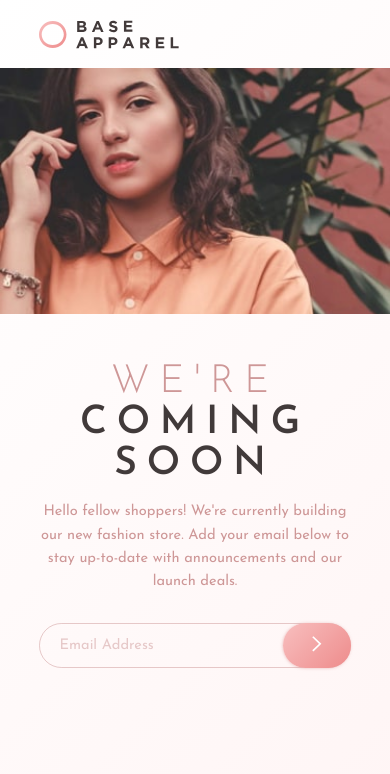
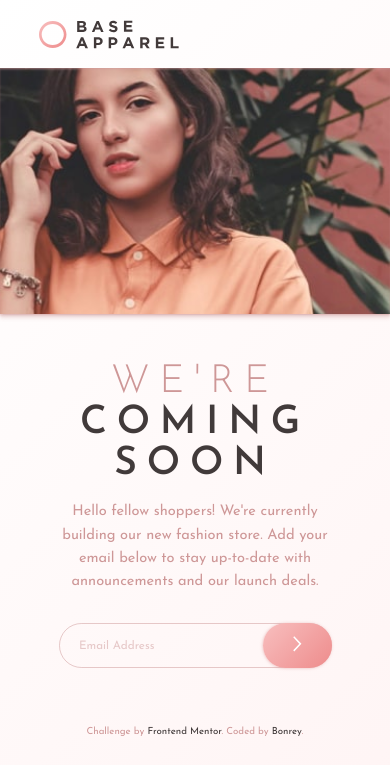
Before and after one commit to Bonrey/Frontend, a React (Create React App) app in the folder React/base-apparel-coming-soon-page/: page / in a window 390 px wide. Shown: the top 774 px of the page. Built offline with nearby package versions, Linux system fonts and the light colour scheme.

Commit message:
final improvements

```diff
--- a/React/base-apparel-coming-soon-page/src/App.js
+++ b/React/base-apparel-coming-soon-page/src/App.js
@@ -1,4 +1,4 @@
-import React, {useState, useEffect} from 'react';
+import React from 'react';
 import './App.scss';
 
 import Logo from './components/Logo';
@@ -7,27 +7,16 @@ import Form from './components/Form';
 import Attribution from './components/Attribution';
 
 function App() {
-  const [width, setWidth] = useState(window.outerWidth);
-
-  useEffect(() => {
-    const updateWidth = () => {
-      setWidth(window.outerWidth);
-    };
-
-    window.addEventListener("resize", updateWidth);
-    return () => window.removeEventListener("resize", updateWidth)
-  }, []);
-
   return (
-    <div className={width <= 700 ? "WrapperMobile" : "WrapperDesktop"}>
-      <main className={width <= 700 ? "MainMobile" : "MainDesktop"}>
+    <div className="Wrapper">
+      <main className="Main">
         <div className="MainContent">
           <Logo />
           <Header />
           <Form />
         </div>
       </main>
-      {/*<Attribution />*/}
+      <Attribution />
     </div>
   );
 }
--- a/React/base-apparel-coming-soon-page/src/App.scss
+++ b/React/base-apparel-coming-soon-page/src/App.scss
@@ -1,5 +1,6 @@
 @import "styles/base";
 @import "styles/wrappers";
+@import "styles/components/popup";
 @import "styles/components/logo";
 @import "styles/components/header";
 @import "styles/components/form";
--- a/React/base-apparel-coming-soon-page/src/components/Attribution.js
+++ b/React/base-apparel-coming-soon-page/src/components/Attribution.js
@@ -4,8 +4,8 @@ export default function Attribution() {
   return (
     <footer>
       <p className="attribution">
-        Challenge by <a href="https://www.frontendmentor.io?ref=challenge" target="_blank">Frontend Mentor</a>.
-        Coded by <a href="#">Bonrey</a>.
+        Challenge by <a href="https://www.frontendmentor.io?ref=challenge" rel="noopener noreferrer" target="_blank">Frontend Mentor</a>.
+        Coded by <a href="https://github.com/Bonrey" rel="noopener noreferrer" target="_blank">Bonrey</a>.
       </p>
     </footer>
   );
--- a/React/base-apparel-coming-soon-page/src/components/Form.js
+++ b/React/base-apparel-coming-soon-page/src/components/Form.js
@@ -1,11 +1,13 @@
 import React from 'react';
 import iconArrow from '../assets/images/icon-arrow.svg';
 import errorIcon from '../assets/images/icon-error.svg';
+import Popup from "./Popup";
 
 export default class Form extends React.Component {
   constructor(props) {
     super(props);
     this.state = {
+      emailSent: '',
       email: '',
       validInput: true
     };
@@ -15,15 +17,15 @@ export default class Form extends React.Component {
   }
 
   handleChange(event) {
-    this.setState({ email: event.target.value, validInput: true });
+    this.setState({ emailSent: '', email: event.target.value, validInput: true });
   }
 
   handleClick(event) {
     event.preventDefault();
     if (!/\w+@\w+\.\w+/.test(this.state.email)) {
-      this.setState({ email: 'janeappleseed@email.com', validInput: false });
+      this.setState({ emailSent: '', email: 'janeappleseed@email.com', validInput: false });
     } else {
-      this.setState({ email: '', validInput: true });
+      this.setState({ emailSent: this.state.email, email: '', validInput: true });
     }
   }
 
@@ -34,6 +36,7 @@ export default class Form extends React.Component {
           type="text"
           placeholder="Email Address"
           value={this.state.email}
+          maxLength="60"
           onChange={this.handleChange}
           className={this.state.validInput ? "DefaultBorder" : "ErrorBorder"}
         />
@@ -46,6 +49,10 @@ export default class Form extends React.Component {
           <p className="ErrorLabel">Please provide a valid email</p>
         </div>
         }
+        <Popup
+          classNames={`Popup ${this.state.emailSent ? "AnimatedPopup" : ""}`}
+          email={this.state.emailSent}
+        />
       </form>
     );
   }
--- a/React/base-apparel-coming-soon-page/src/components/Popup.js
+++ b/React/base-apparel-coming-soon-page/src/components/Popup.js
@@ -1,9 +1,7 @@
 import React from 'react';
 
-export default function Popup() {
-  return (
-    <div className="Popup">
-      <span></span>
-    </div>
-  );
+export default class Popup extends React.Component {
+  render() {
+    return <p className={this.props.classNames}>{this.props.email} added.</p>;
+  }
 }
--- a/React/base-apparel-coming-soon-page/src/styles/_base.scss
+++ b/React/base-apparel-coming-soon-page/src/styles/_base.scss
@@ -25,5 +25,8 @@ html {
 
 body {
   min-height: 100vh;
-  height: 100vh;
+
+  @media only screen and (max-height: 500px) {
+    height: 500px;
+  }
 }
--- a/React/base-apparel-coming-soon-page/src/styles/_wrappers.scss
+++ b/React/base-apparel-coming-soon-page/src/styles/_wrappers.scss
@@ -2,13 +2,13 @@
 
 #root {
   height: 100%;
+  position: relative;
 }
 
-.WrapperDesktop {
+.Wrapper {
   background: $bg-gradient;
   width: 55vw;
   height: 100%;
-  min-height: 50rem;
 
   &::after {
     content: "";
@@ -19,35 +19,23 @@
     background-size: cover;
     width: 45vw;
     height: 100%;
-    min-height: 50rem;
+    box-shadow: -0.1rem 0 0.1rem hsla(0, 36%, 70%, 0.3),
+                -0.2rem 0 0.2rem hsla(0, 36%, 70%, 0.3),
+                -0.4rem 0 0.4rem hsla(0, 36%, 70%, 0.3);
   }
 }
 
-.WrapperMobile {
-  background: $bg-gradient;
-  padding-top: calc(7rem + 63vw); // Logo + Bg Image
-  min-height: calc(100% - 7rem - 63vw);
-
-  &::after {
-    content: "";
-    position: absolute;
-    top: 7rem;
-    background: url("../assets/images/hero-mobile.jpg") no-repeat top;
-    background-size: cover;
-    width: 100%;
-    height: 63vw;
-  }
-}
-
-.MainDesktop {
+.Main {
   background: url("../assets/images/bg-pattern-desktop.svg") center center;
   background-size: cover;
   width: 100%;
   height: 100%;
+  min-height: 100vh;
 
   .MainContent {
     margin: 0 auto;
     height: 100%;
+    min-height: 100vh;
     width: 27rem;
     max-width: 90%;
     display: flex;
@@ -56,13 +44,40 @@
   }
 }
 
-.MainMobile {
-  width: 100%;
-  text-align: center;
+@media only screen and (max-width: 700px) {
+  .Wrapper {
+    width: 100%;
+    background: $bg-gradient;
+    padding-top: calc(7rem + 63vw); // Logo + Bg Image
+    min-height: calc(100% - 7rem - 63vw);
 
-  .MainContent {
+    &::after {
+      content: "";
+      position: absolute;
+      top: 7rem;
+      background: url("../assets/images/hero-mobile.jpg") no-repeat top;
+      background-size: cover;
+      width: 100%;
+      height: 63vw;
+      box-shadow: 0 0.1rem 0.1rem hsla(0, 36%, 70%, 0.3),
+                  0 0.2rem 0.2rem hsla(0, 36%, 70%, 0.3),
+                  0 0.4rem 0.4rem hsla(0, 36%, 70%, 0.3),
+                  inset 0 0.1rem 0.1rem hsla(0, 36%, 70%, 0.3),
+                  inset 0 0.2rem 0.2rem hsla(0, 36%, 70%, 0.3);
+    }
+  }
+
+  .Main {
+    min-height: auto;
     width: 100%;
-    padding: 5rem 4rem 7rem;
-    box-sizing: border-box;
+    text-align: center;
+    background: none;
+
+    .MainContent {
+      min-height: auto;
+      width: 100%;
+      padding: 5rem 4rem 10rem;
+      box-sizing: border-box;
+    }
   }
 }
--- a/React/base-apparel-coming-soon-page/src/styles/components/_attribution.scss
+++ b/React/base-apparel-coming-soon-page/src/styles/components/_attribution.scss
@@ -1,9 +1,44 @@
-.attribution {
+@import "../base";
+
+footer {
+  width: 55vw;
   position: absolute;
-  font-size: 11px;
-  text-align: center;
+  bottom: 3rem;
 
-  a {
-    color: hsl(228, 45%, 44%);
+  @media only screen and (max-width: 700px) {
+    width: 100%;
+  }
+
+  .attribution {
+    text-align: center;
+    font-size: 0.8rem;
+    color: $desaturated-red;
+
+    @media only screen and (max-width: 700px) {
+      font-size: 1rem;
+    }
+
+    a {
+      color: $dark-grayish-red;
+      text-decoration: none;
+      position: relative;
+
+      &::before {
+        content: "";
+        position: absolute;
+        width: 100%;
+        height: 0.1rem;
+        bottom: 0;
+        left: 0.05rem;
+        transform: scaleX(0);
+        transform-origin: left;
+        transition: 0.4s ease-in-out;
+        background-color: $dark-grayish-red;
+      }
+
+      &:hover::before {
+        transform: scaleX(1);
+      }
+    }
   }
 }
--- a/React/base-apparel-coming-soon-page/src/styles/components/_form.scss
+++ b/React/base-apparel-coming-soon-page/src/styles/components/_form.scss
@@ -25,7 +25,7 @@ form {
       height: 4.6rem;
       border-radius: 2.3rem;
       padding: 0.1rem 9rem 0 2rem;
-      font-size: 1.5rem;
+      font-size: 1.2rem;
     }
 
     &.DefaultBorder {
@@ -81,6 +81,10 @@ form {
         transform: translateX(0.3rem);
       }
     }
+
+    &:active {
+      transform: translateX(0.5rem);
+    }
   }
 
   .ErrorIcon {
@@ -106,7 +110,7 @@ form {
     @media only screen and (max-width: 720px) {
       bottom: -1.6rem;
       left: 2rem;
-      font-size: 1.2rem;
+      font-size: 1rem;
     }
   }
 }
--- a/React/base-apparel-coming-soon-page/src/styles/components/_logo.scss
+++ b/React/base-apparel-coming-soon-page/src/styles/components/_logo.scss
@@ -1,6 +1,6 @@
 .Logo {
   position: absolute;
-  top: 5rem;
+  top: 4rem;
   width: 10rem;
 
   @media only screen and (max-width: 720px) {
--- /dev/null
+++ b/React/base-apparel-coming-soon-page/src/styles/components/_popup.scss
@@ -0,0 +1,27 @@
+@keyframes popup-animation {
+  from, to {
+    opacity: 0;
+  }
+  50% {
+    opacity: 1;
+  }
+}
+
+.Popup {
+  padding: 0.7rem 1rem 0.6rem;
+  height: 1.8rem;
+  line-height: 1.8rem;
+  border-radius: 1.5rem;
+  background-color: rgba(70, 70, 70, 0.6);
+  color: #F7F7F7;
+  white-space: nowrap;
+  position: absolute;
+  bottom: -4rem;
+  left: 50%;
+  transform: translateX(-50%);
+  opacity: 0;
+}
+
+.AnimatedPopup {
+  animation: popup-animation 3s 1 ease-out;
+}
```
